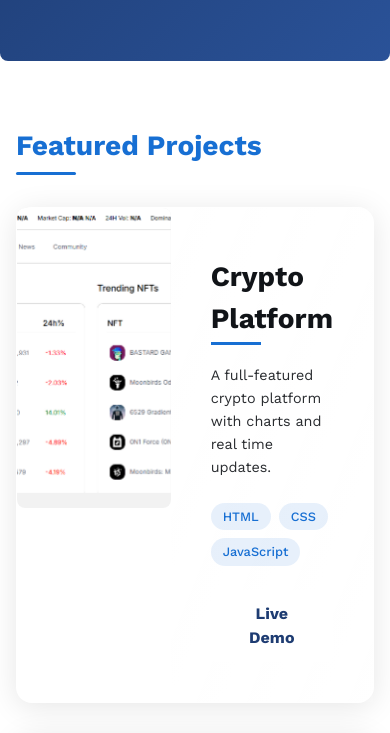
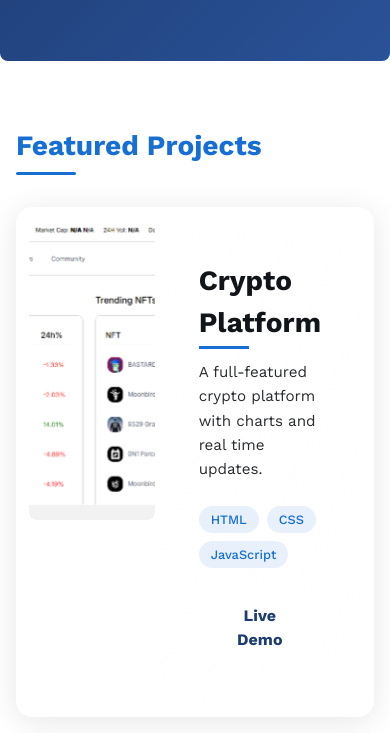
Before and after one commit to Segniko/Mid-Lab-Project, a plain HTML site: page portfolio.html in a window 390 px wide. Shown: the part 361-1094 px from the top of the page. Drawn offline with nearby package versions, Linux system fonts and the light colour scheme.

Commit message:
Made changes

```diff
--- a/css/styles.css
+++ b/css/styles.css
@@ -414,50 +414,34 @@ body[data-theme="light"] .nav-link.theme-toggle::before {
  * Adjusts layout and spacing for smaller screens
  */
 @media screen and (max-width: 768px) {
-  /* Mobile card layout */
+  /* Stack project card vertically on mobile */
   .project-card {
-    display: flex;
-    flex-direction: column;
-    background: var(--card-bg);
-    border-radius: 12px;
-    overflow: hidden;
-    box-shadow: 0 2px 8px rgba(0,0,0,0.1);
-    margin-bottom: 1.5rem;
-    padding: 0;
+    flex-direction: column;  /* Stack children vertically */
+    padding: 0.75rem;      /* Reduced from 1rem */
+    gap: 0.25rem;          /* Reduced from 0.5rem */
+    text-align: left;      /* Ensure text is left-aligned */
   }
 
-  /* Project content styles */
-  .project-content {
-    padding: 1rem;
+  /* Style project descriptions to match about content */
+  .project-card p {
+    line-height: 1.5;        /* Tighter line height */
+    color: var(--text);
+    font-size: 0.95rem;      /* Slightly smaller font */
+    margin-bottom: 0.5rem;   /* Reduced bottom margin */
+    white-space: normal;
+    word-wrap: break-word;
   }
 
-  .project-card h3 {
-    font-size: 1.2rem;
-    margin: 0.5rem 0;
-    color: var(--text);
-  }
-
-  .project-card p {
-    line-height: 1.5;
-    color: var(--text-secondary);
-    font-size: 0.9rem;
-    margin: 0.5rem 0 1rem;
-  }
-
-  /* Project image container */
+  /* Show mobile screenshots on mobile and hide desktop screenshots */
   .project-image {
     width: 100%;
-    height: 180px;
+    margin-bottom: 0.75rem;
+    border-radius: 8px;
     overflow: hidden;
-    position: relative;
+    height: auto;
+    min-height: auto;
+    background: transparent;
   }
-
-  .project-image img {
-    width: 100%;
-    height: 100%;
-    object-fit: cover;
-  }
-
   .mobile-screenshot {
     display: block;
     width: 100%;
```
